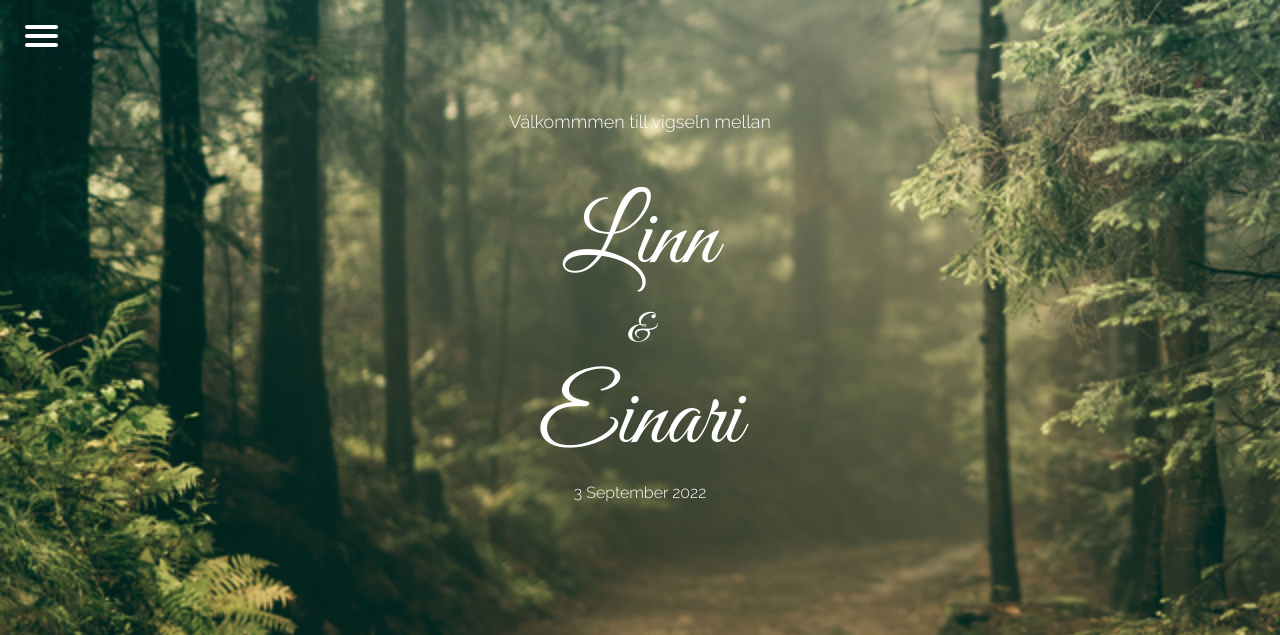
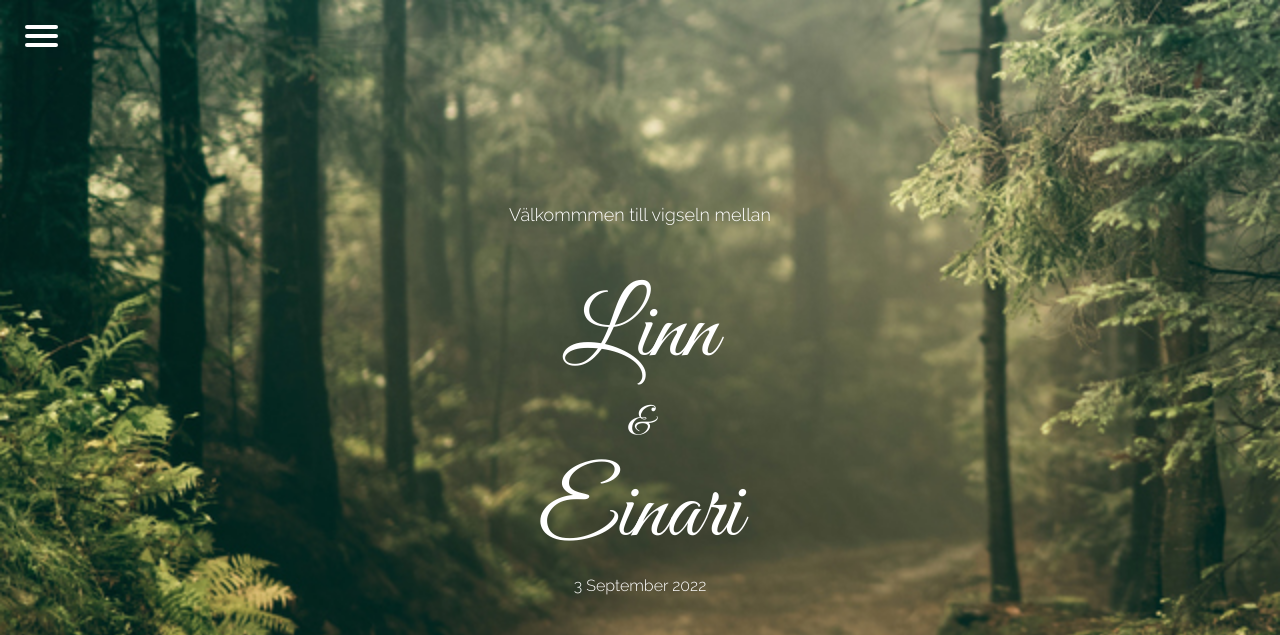
Before and after one commit to linntunberg/linntunberg.github.io, a plain HTML site: page index.html in a window 1280 px wide. Shown: the top 635 px of the page. Drawn offline with Linux system fonts and the light colour scheme.

Commit message:
Center aligned hero

```diff
--- a/css/styles.css
+++ b/css/styles.css
@@ -259,16 +259,17 @@ p {
   background-size: cover;
   min-height: 100%;
   font-family: "Great Vibes", cursive;
+  justify-content: center;
   /* min-height: 100vh; */
 }
 
-.hero-text-container {
+/* .hero-text-container {
   margin-top: 110px;
   display: flex;
   align-items: center;
   justify-content: center;
   flex-direction: column;
-}
+} */
 
 .hero-text {
   display: flex;
@@ -457,9 +458,9 @@ p {
     justify-content: center;
   }
 
-  .hero-text-container {
+  /* .hero-text-container {
     margin-top: 0px;
-  }
+  } */
 
   .hero-text {
     flex-direction: row;
--- a/index.html
+++ b/index.html
@@ -63,7 +63,7 @@
         <div class="header-background"></div>
 
         <div class="hero">
-            <div class="hero-text-container">
+            <!-- <div class="hero-text-container"> -->
             <div class="hero-text-wedding">
                 <p>Välkommmen till vigseln mellan</p>
             </div>
@@ -75,7 +75,7 @@
             <div class="hero-text-date">
                 <p>3 September 2022</p>
             </div>
-            </div>
+            <!-- </div> -->
         </div>
 
         <img src="assets/img/olliflipfinal.png" alt="Olli" class="olli" />
```
Lines whose indentation alone changed are shown as unchanged.
